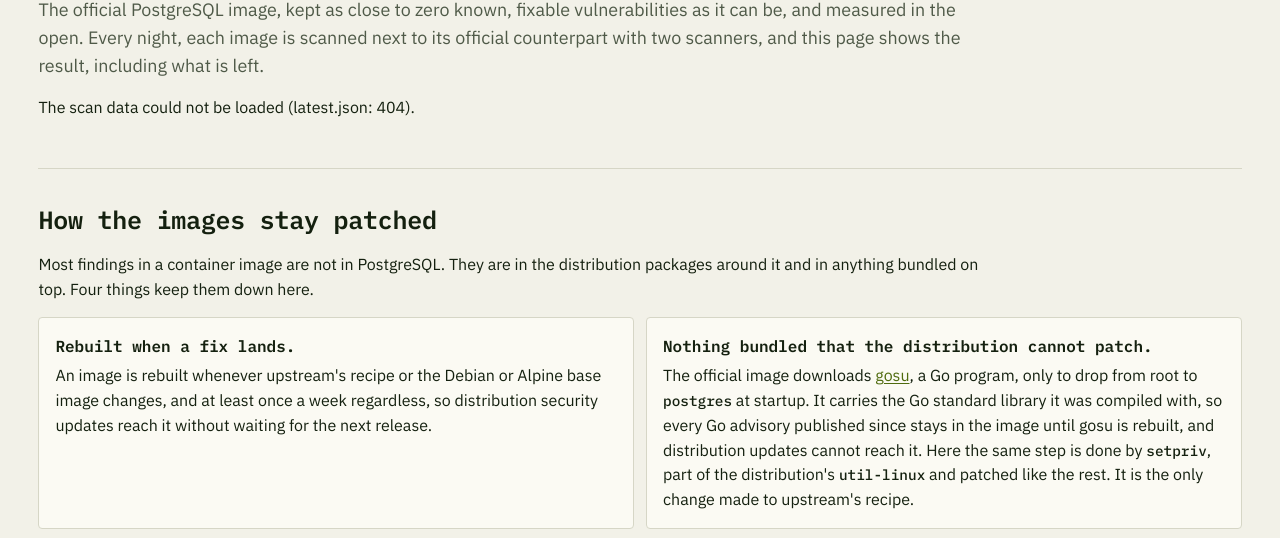
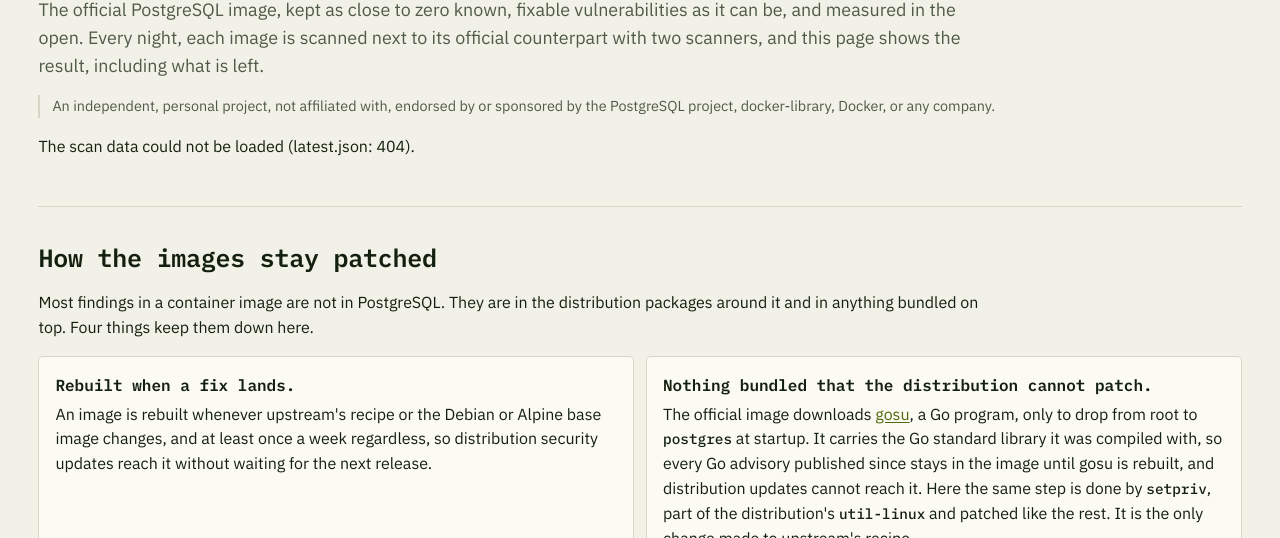
Before and after one commit to fyannk/postgres, a plain HTML site: page site/index.html in a window 1280 px wide. Shown: the part 188-726 px from the top of the page. Drawn offline with Linux system fonts and the light colour scheme; no server answers.

Commit message:
Sync the Docker Hub description and say the project is independent (#10)
* Sync the Docker Hub description from docs/dockerhub.md

Docker Hub showed no description. A push to main that changes
docs/dockerhub.md now sets the Hub short description and overview
through peter-evans/dockerhub-description, pinned by SHA, with the
existing DOCKERHUB secrets. The overview is its own file because Docker
Hub neither resolves relative links nor renders GitHub's HTML header;
its logo is a PNG of the mark served from the repository.

* Say plainly that the project is independent

A note in the README, the Docker Hub overview and the report page header
states that this is a personal project, not affiliated with, endorsed
by or sponsored by the PostgreSQL project, docker-library, Docker, or
any company. The footers already carried the trademark notice.

```diff
--- a/site/index.html
+++ b/site/index.html
@@ -25,6 +25,11 @@
       vulnerabilities as it can be, and measured in the open. Every night,
       each image is scanned next to its official counterpart with two
       scanners, and this page shows the result, including what is left.
+    </p>
+    <p class="independent">
+      An independent, personal project, not affiliated with, endorsed by or
+      sponsored by the PostgreSQL project, docker-library, Docker, or any
+      company.
     </p>
     <div class="meta" id="meta"><p>Loading the latest scan…</p></div>
   </header>
--- a/site/style.css
+++ b/site/style.css
@@ -78,6 +78,7 @@ h3 { font-size: var(--fy-text-md); margin: 0; }
 .eyebrow .mark { display: block; width: 56px; height: auto; }
 .eyebrow .repo { font-family: var(--mono); font-weight: 500; font-size: var(--fy-text-sm); color: var(--text-2); }
 .lede { font-size: 1.12rem; color: var(--text-2); max-width: 60rem; margin: 0 0 1rem; }
+.independent { font-size: 0.9rem; color: var(--text-2); max-width: 60rem; margin: 0 0 1rem; padding-left: 0.75rem; border-left: 2px solid var(--border); }
 .muted { color: var(--text-2); font-size: 0.92rem; }
 
 /* About this scan: a compact key/value table under the lede. */
```
Also changed, not shown: site/assets/mark-160.png (added), 4 other files.
